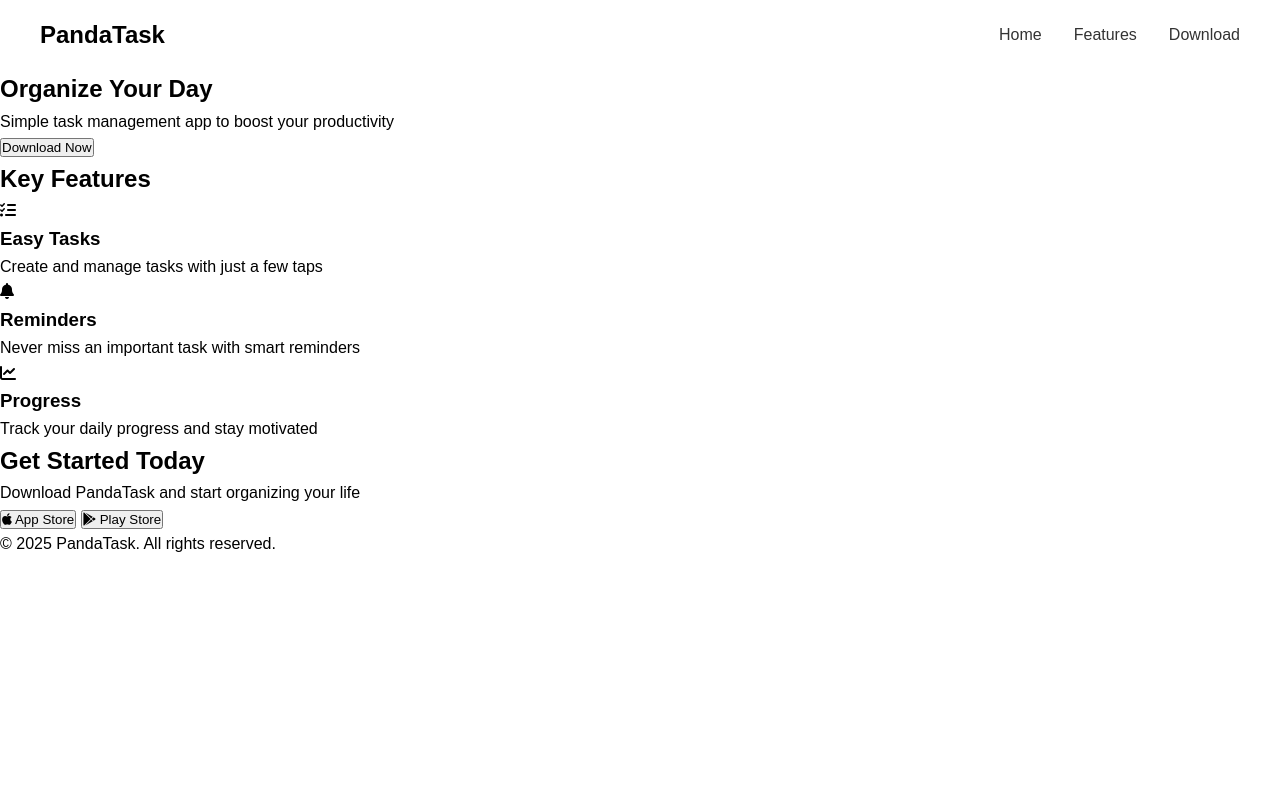
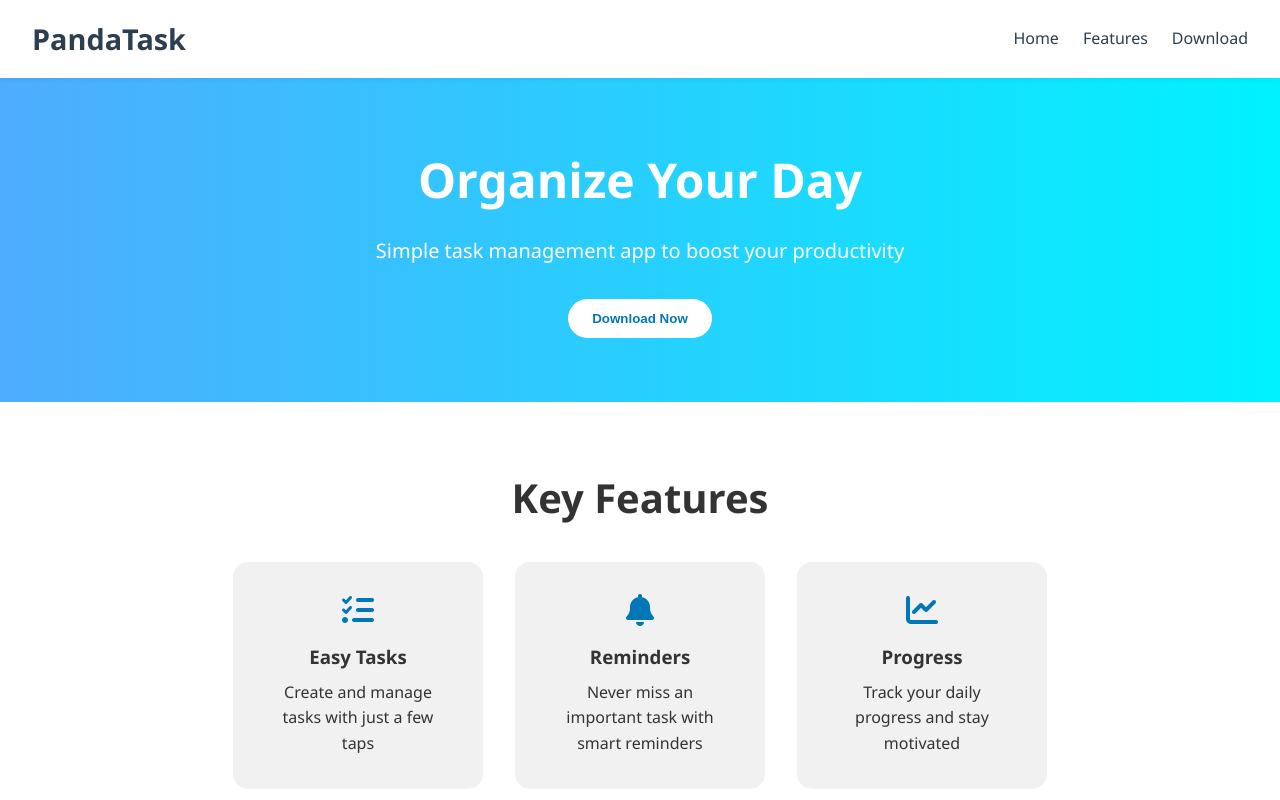
Before and after one commit to AriyaArKa/MDL-8-Marketing-Landing-Page, a plain HTML site: page index.html in a window 1280 px wide. Shown: the top 800 px of the page. Drawn offline with Linux system fonts and the light colour scheme.

Commit message:
css uopdated

```diff
--- a/style.css
+++ b/style.css
@@ -6,49 +6,166 @@
 }
 
 body {
-    font-family: Arial, sans-serif;
+    font-family: 'Segoe UI', Tahoma, Geneva, Verdana, sans-serif;
     line-height: 1.6;
+    background-color: #f9f9f9;
+    color: #333;
 }
 
-
+/* Header Styles */
 .header {
     background-color: white;
+    box-shadow: 0 2px 5px rgba(0, 0, 0, 0.05);
     padding: 1rem 2rem;
     position: sticky;
     top: 0;
-    z-index: 100;
+    z-index: 10;
 }
 
 .nav {
     display: flex;
     justify-content: space-between;
     align-items: center;
-    max-width: 1200px;
-    margin: 0 auto;
 }
 
 .logo {
-    font-size: 1.5rem;
+    font-size: 1.8rem;
     font-weight: bold;
+    color: #2c3e50;
 }
 
 .nav-links {
     display: flex;
+    gap: 1.5rem;
     list-style: none;
-}
-
-.nav-links li {
-    margin-left: 2rem;
 }
 
 .nav-links a {
     text-decoration: none;
-    color: #333;
+    color: #2c3e50;
+    font-weight: 500;
 }
 
+/* Hero Section */
+.hero {
+    background: linear-gradient(to right, #4facfe, #00f2fe);
+    color: white;
+    padding: 4rem 2rem;
+    text-align: center;
+}
 
+.hero h1 {
+    font-size: 3rem;
+    margin-bottom: 1rem;
+}
+
+.hero p {
+    font-size: 1.25rem;
+    margin-bottom: 2rem;
+}
+
+.btn {
+    background-color: white;
+    color: #0077b6;
+    padding: 0.75rem 1.5rem;
+    border: none;
+    border-radius: 25px;
+    font-weight: bold;
+    cursor: pointer;
+    transition: background 0.3s ease;
+}
+
+.btn:hover {
+    background-color: #e0e0e0;
+}
+
+/* Features Section */
+.features {
+    padding: 4rem 2rem;
+    background-color: #ffffff;
+    text-align: center;
+}
+
+.features h2 {
+    font-size: 2.5rem;
+    margin-bottom: 2rem;
+}
+
+.feature-grid {
+    display: flex;
+    justify-content: center;
+    flex-wrap: wrap;
+    gap: 2rem;
+}
+
+.feature-card {
+    background-color: #f1f1f1;
+    padding: 2rem;
+    border-radius: 15px;
+    width: 250px;
+    text-align: center;
+}
+
+.feature-card i {
+    font-size: 2rem;
+    margin-bottom: 1rem;
+    color: #0077b6;
+}
+
+.feature-card h3 {
+    margin-bottom: 0.5rem;
+}
+
+/* Download Section */
+.download {
+    padding: 4rem 2rem;
+    background-color: #0077b6;
+    color: white;
+    text-align: center;
+}
+
+.download h2 {
+    font-size: 2rem;
+    margin-bottom: 1rem;
+}
+
+.download-buttons {
+    margin-top: 2rem;
+    display: flex;
+    justify-content: center;
+    gap: 1rem;
+}
+
+.download .btn {
+    background-color: white;
+    color: #0077b6;
+    font-size: 1rem;
+}
+
+/* Footer */
+.footer {
+    background-color: #222;
+    color: #eee;
+    text-align: center;
+    padding: 1rem;
+}
+
+/* Responsive Design */
 @media (max-width: 768px) {
     .nav-links {
         display: none;
     }
+
+    .feature-grid {
+        flex-direction: column;
+        align-items: center;
+    }
+
+    .hero h1 {
+        font-size: 2rem;
+    }
+
+    .hero p {
+        font-size: 1rem;
+    }
 }
```
